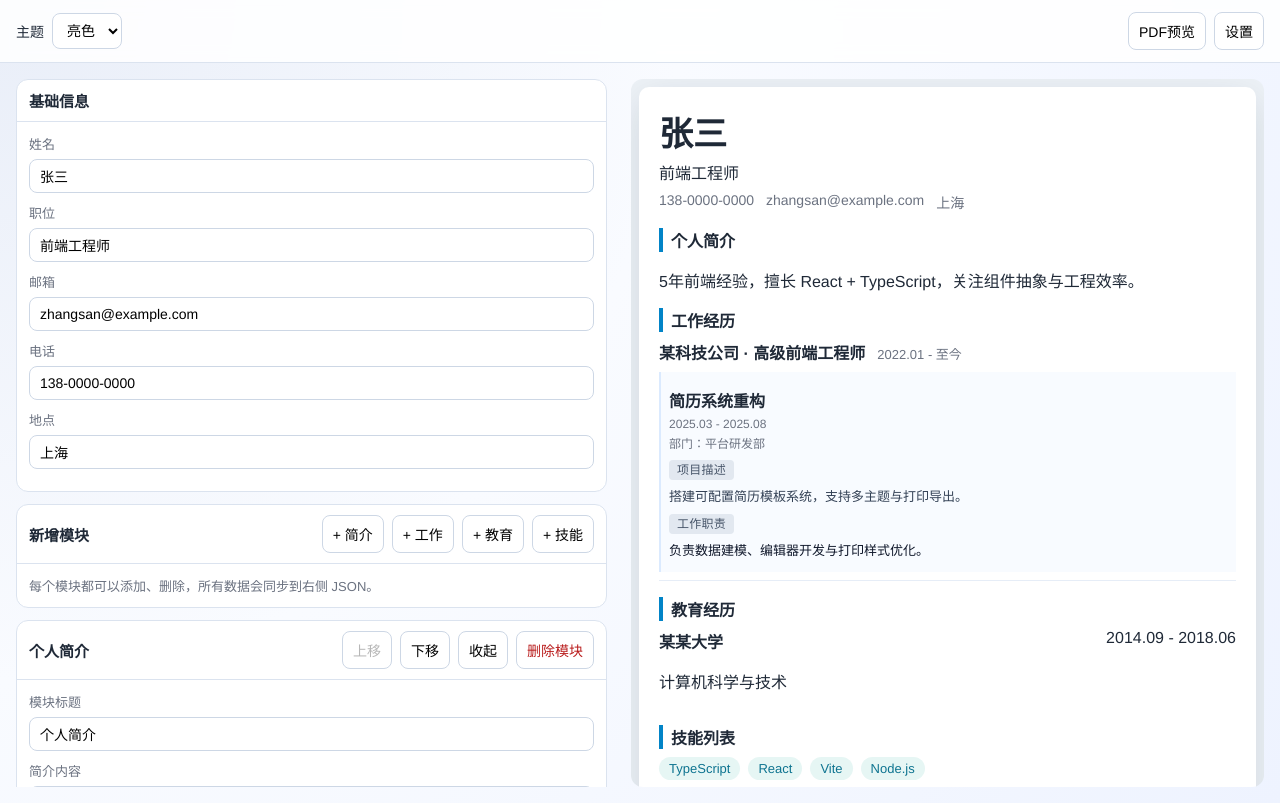
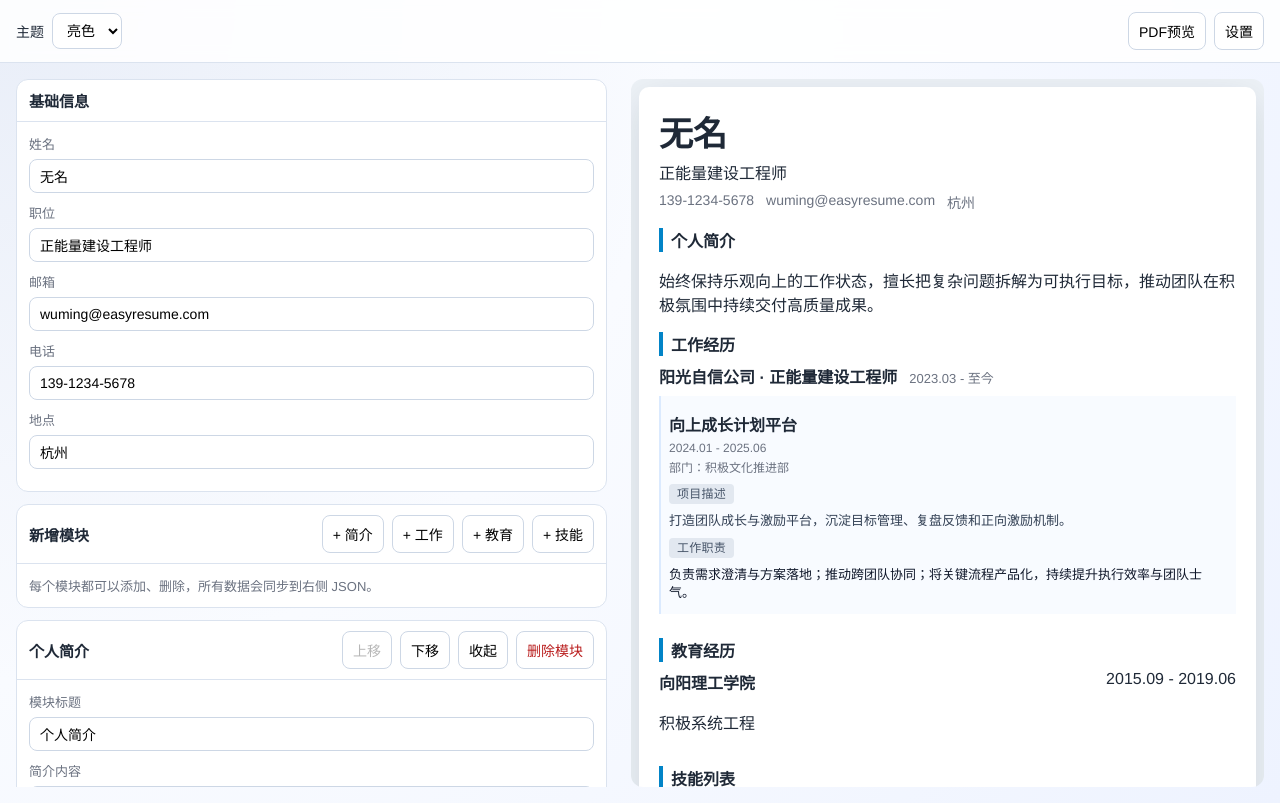
Before and after one commit to wylovely/EasyResume, a React (Vite) app: page / in a window 1280 px wide. Built offline with nearby package versions, Linux system fonts and the light colour scheme.

Commit message:
[fix]: improve pdf preview pagination and update default resume

```diff
--- a/src/App.tsx
+++ b/src/App.tsx
@@ -30,6 +30,35 @@ const createDefaultState = () => ({
 const getStringSetting = (source: Record<string, unknown>, key: string): string | null => {
   const value = source[key];
   return typeof value === 'string' && value.length > 0 ? value : null;
+};
+
+const PDF_SOFT_BREAK_CLASS = 'pdf-soft-break-before';
+
+const applyPdfSoftBreaks = (target: HTMLElement): void => {
+  const paperRect = target.getBoundingClientRect();
+  const pageHeightPx = (paperRect.width * 277) / 190;
+  const reservePx = 34; // around 1-2 text lines
+
+  const candidates = Array.from(
+    target.querySelectorAll<HTMLElement>('.resume-section, .work-item, .project-item')
+  );
+
+  candidates.forEach((item, index) => {
+    item.classList.remove(PDF_SOFT_BREAK_CLASS);
+    if (index === 0) return;
+
+    const top = item.getBoundingClientRect().top - paperRect.top;
+    const topInPage = top % pageHeightPx;
+    if (topInPage > pageHeightPx - reservePx) {
+      item.classList.add(PDF_SOFT_BREAK_CLASS);
+    }
+  });
+};
+
+const clearPdfSoftBreaks = (target: HTMLElement): void => {
+  target
+    .querySelectorAll<HTMLElement>(`.${PDF_SOFT_BREAK_CLASS}`)
+    .forEach((item) => item.classList.remove(PDF_SOFT_BREAK_CLASS));
 };
 
 const App = () => {
@@ -230,6 +259,7 @@ const App = () => {
     target.style.setProperty('--text', '#1f2937');
     target.style.setProperty('--muted', '#6b7280');
     target.style.color = '#1f2937';
+    applyPdfSoftBreaks(target);
 
     try {
       const { default: html2pdf } = await import('html2pdf.js');
@@ -258,6 +288,7 @@ const App = () => {
       setPdfPreviewError('PDF 生成失败，请重试。');
     } finally {
       tempClasses.forEach((className) => target.classList.remove(className));
+      clearPdfSoftBreaks(target);
 
       if (prevFontScale) target.style.setProperty('--font-scale', prevFontScale);
       else target.style.removeProperty('--font-scale');
--- a/src/data/defaultResume.ts
+++ b/src/data/defaultResume.ts
@@ -3,11 +3,11 @@ import { createId } from '../utils/id';
 
 export const createDefaultResume = (): ResumeData => ({
   basics: {
-    name: '张三',
-    role: '前端工程师',
-    email: 'zhangsan@example.com',
-    phone: '138-0000-0000',
-    location: '上海',
+    name: '无名',
+    role: '正能量建设工程师',
+    email: 'wuming@easyresume.com',
+    phone: '139-1234-5678',
+    location: '杭州',
   },
   sections: [
     {
@@ -15,7 +15,8 @@ export const createDefaultResume = (): ResumeData => ({
       type: 'summary',
       title: '个人简介',
       data: {
-        content: '5年前端经验，擅长 React + TypeScript，关注组件抽象与工程效率。',
+        content:
+          '始终保持乐观向上的工作状态，擅长把复杂问题拆解为可执行目标，推动团队在积极氛围中持续交付高质量成果。',
       },
     },
     {
@@ -26,17 +27,18 @@ export const createDefaultResume = (): ResumeData => ({
         items: [
           {
             id: createId(),
-            company: '某科技公司',
-            title: '高级前端工程师',
-            period: '2022.01 - 至今',
+            company: '阳光自信公司',
+            title: '正能量建设工程师',
+            period: '2023.03 - 至今',
             projects: [
               {
                 id: createId(),
-                name: '简历系统重构',
-                department: '平台研发部',
-                period: '2025.03 - 2025.08',
-                description: '搭建可配置简历模板系统，支持多主题与打印导出。',
-                responsibilities: '负责数据建模、编辑器开发与打印样式优化。',
+                name: '向上成长计划平台',
+                department: '积极文化推进部',
+                period: '2024.01 - 2025.06',
+                description: '打造团队成长与激励平台，沉淀目标管理、复盘反馈和正向激励机制。',
+                responsibilities:
+                  '负责需求澄清与方案落地；推动跨团队协同；将关键流程产品化，持续提升执行效率与团队士气。',
               },
             ],
           },
@@ -51,9 +53,9 @@ export const createDefaultResume = (): ResumeData => ({
         items: [
           {
             id: createId(),
-            school: '某某大学',
-            major: '计算机科学与技术',
-            period: '2014.09 - 2018.06',
+            school: '向阳理工学院',
+            major: '积极系统工程',
+            period: '2015.09 - 2019.06',
           },
         ],
       },
@@ -63,7 +65,7 @@ export const createDefaultResume = (): ResumeData => ({
       type: 'skills',
       title: '技能列表',
       data: {
-        items: ['TypeScript', 'React', 'Vite', 'Node.js'],
+        items: ['目标拆解', '团队协作', '持续改进', '沟通推进', '正向反馈机制建设'],
       },
     },
   ],
--- a/src/styles.css
+++ b/src/styles.css
@@ -379,6 +379,11 @@ textarea {
   page-break-inside: auto;
 }
 
+.paper.pdf-exporting .pdf-soft-break-before {
+  break-before: page;
+  page-break-before: always;
+}
+
 .resume-header h1 {
   margin: 0;
   font-size: calc(34px * var(--font-scale));
@@ -417,7 +422,7 @@ textarea {
 
 .work-item {
   display: block;
-  border-bottom: 1px solid #e6edf7;
+  border-bottom: none;
   padding-bottom: calc(8px * var(--inner-gap-scale));
 }
 
```
